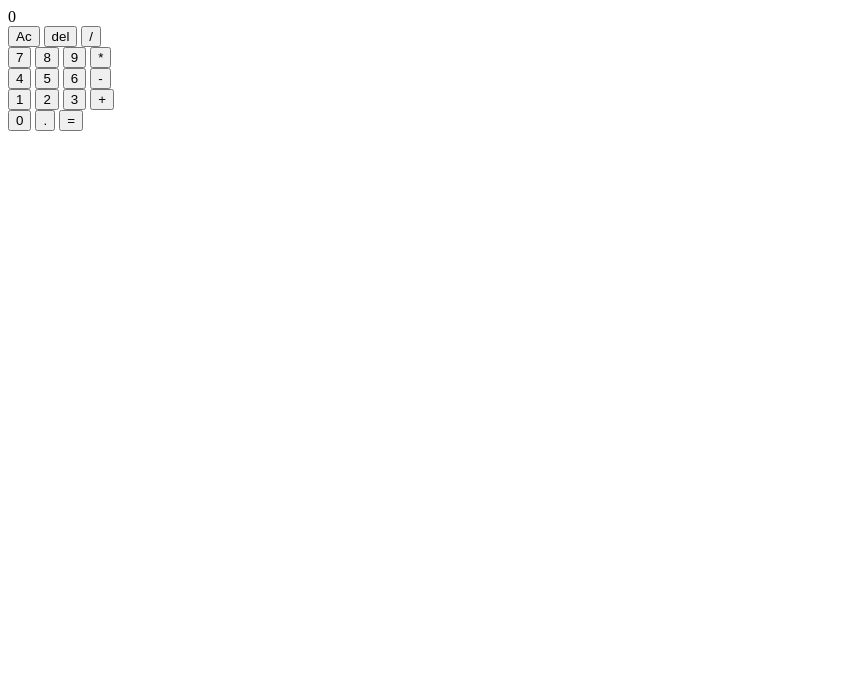
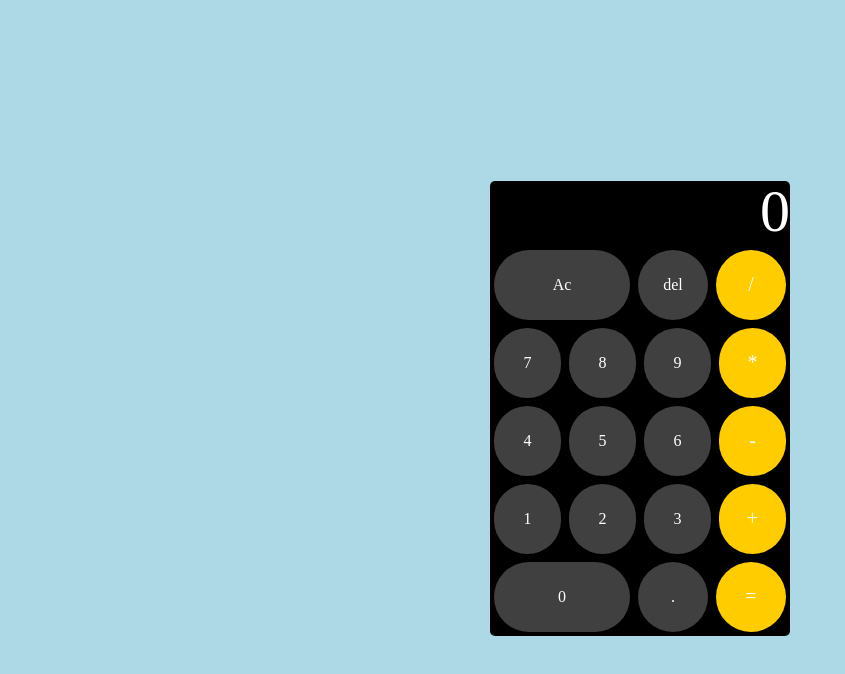
Before and after one commit to najiib49/calculator, a plain HTML site: page index.html in a window 1280 px wide. Shown: the whole page, without its empty margins (0-845 px from the left). Drawn offline with Linux system fonts and the light colour scheme.

Commit message:
complete calculator UI

```diff
--- a/calculator.js
+++ b/calculator.js
@@ -24,11 +24,7 @@ function populateDisplay(num){
 function Del(){
     if(display.textContent != "0"){
         let num = display.textContent;
-        console.log(num);
-        console.log(typeof num)
-        console.log(num.length)
         let end = num.length - 1;
-        console.log(end);
         let slicedNum;
         if (num.length == 1){
             slicedNum = 0;
--- a/index.html
+++ b/index.html
@@ -3,39 +3,40 @@
 <head>
     <meta charset="UTF-8">
     <meta name="viewport" content="width=device-width, initial-scale=1.0">
-    <title>Document</title>
+    <title>calculator</title>
+    <link rel="stylesheet" href="styles.css">
 </head>
 <body>
-    <div>
+    <div class="calculator">
         <div class="display">0</div>
-        <div>
-            <button>Ac</button>
+        <div class="item">
+            <button class="clear">Ac</button>
             <!-- <button>Ac</button> -->
             <button>del</button>
-            <button>/</button>
+            <button class="operator">/</button>
         </div>
-        <div>
+        <div class="item">
             <button>7</button>
             <button>8</button>
             <button>9</button>
-            <button>*</button>
+            <button class="operator">*</button>
         </div>
-        <div>
+        <div class="item">
             <button>4</button>
             <button>5</button>
             <button>6</button>
-            <button>-</button>
+            <button class="operator">-</button>
         </div>
-        <div>
+        <div class="item">
             <button>1</button>
             <button>2</button>
             <button>3</button>
-            <button>+</button>
+            <button class="operator">+</button>
         </div>
-        <div>
-            <button>0</button>
+        <div class="item">
+            <button class="zero">0</button>
             <button>.</button>
-            <button>=</button>
+            <button class="operator">=</button>
         </div>
     </div>
 </body>
--- /dev/null
+++ b/styles.css
@@ -0,0 +1,47 @@
+body {
+    background-color: lightblue;
+    min-height: 100%;
+    height: 100vh;
+    display: flex;
+    justify-content: center;
+    align-items: center;
+}
+.calculator{
+    display: flex;
+    background-color: black;
+    flex-direction: column;
+    width: 300px;
+    border-radius: 5px;
+}
+button{
+    all: unset;
+}
+button{
+    background-color: #404040;
+    color: white;
+    border-radius: 100px;
+    padding: 10px;
+    text-align: center;
+    margin: 4px;
+    height: 50px;
+    width: 50px;
+}
+.operator{
+    background-color:#FFCC00;
+    font-size: 20px;
+}
+.display{
+    color: white;
+    width: auto;
+    height: 65px;
+    display: flex;
+    justify-content: end;
+    align-items: end;
+    font-size: 60px;
+}
+.zero, .clear{
+    flex: 1;
+}
+.item{
+    display: flex;
+}
```
